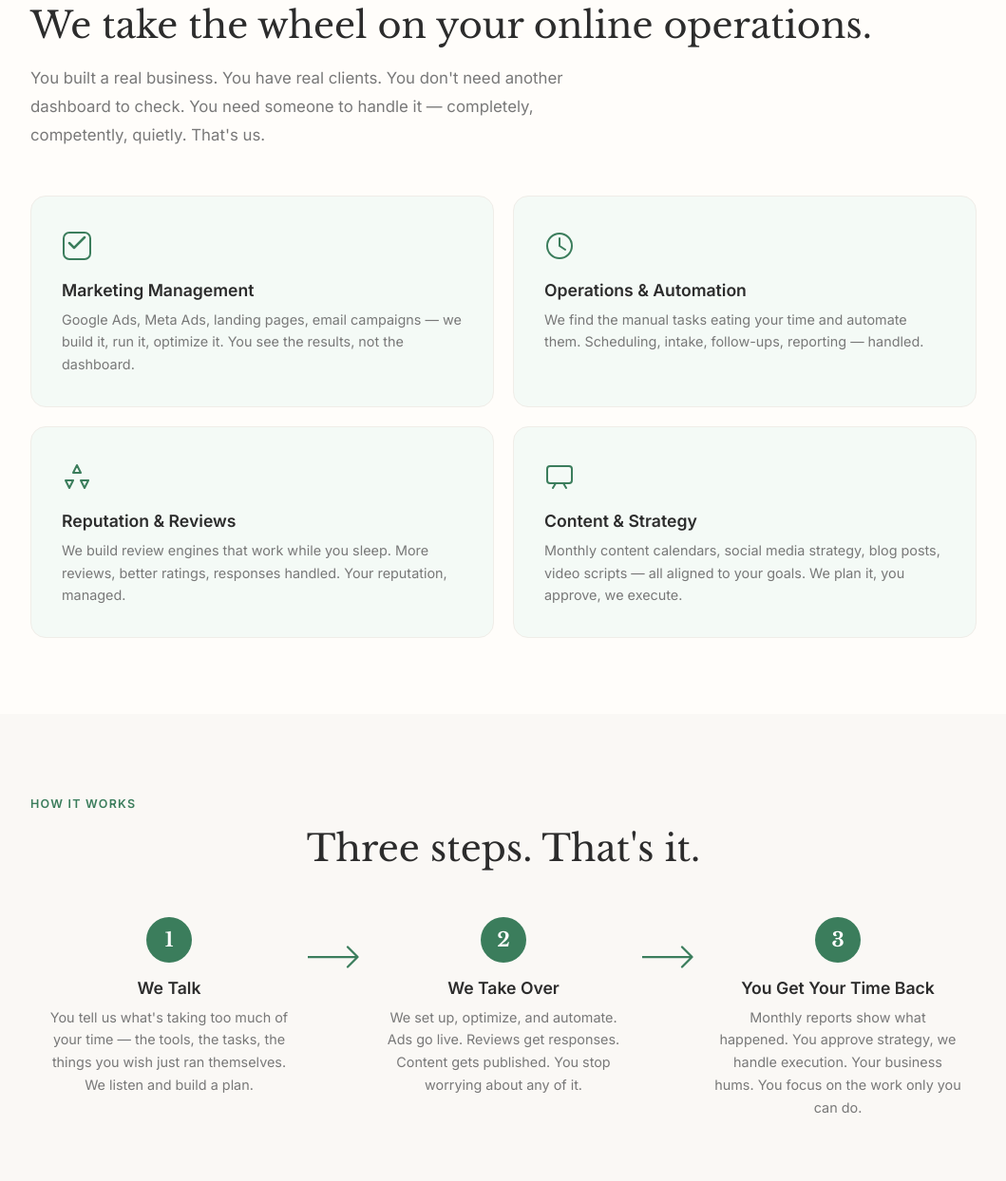
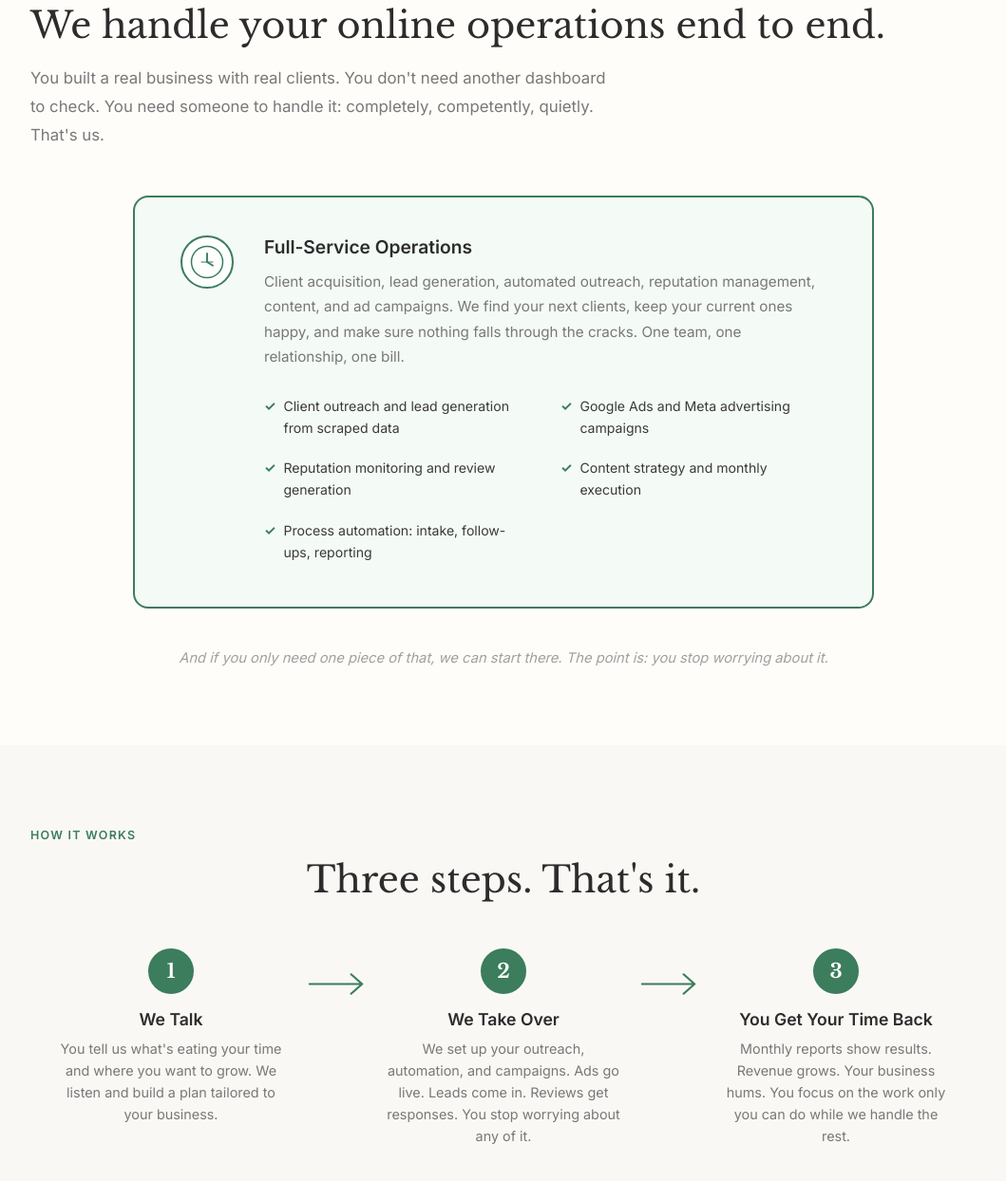
Before and after one commit to lucasdan411/a1strategic, a plain HTML site: page index.html in a window 1280 px wide. Shown: the part 1520-2764 px from the top of the page at 95% size, without its empty margins (110-1169 px from the left). Drawn offline with nearby package versions, Linux system fonts and the light colour scheme.

Commit message:
refocus: single service ops card, remove em dashes, fix step arrows, fix nav spacing

```diff
--- a/index.html
+++ b/index.html
@@ -4,7 +4,7 @@
   <meta charset="UTF-8">
   <meta name="viewport" content="width=device-width, initial-scale=1.0">
   <title>A1 Strategic — Online Operations, Handled</title>
-  <meta name="description" content="A1 Strategic handles your online operations so you can focus on what you actually do. Marketing, automation, reputation — we run it. You get peace of mind.">
+  <meta name="description" content="A1 Strategic handles your online operations so you can focus on what you actually do. We run it. You get peace of mind.">
   <link rel="preconnect" href="https://fonts.googleapis.com">
   <link rel="preconnect" href="https://fonts.gstatic.com" crossorigin>
   <link href="https://fonts.googleapis.com/css2?family=Libre+Baskerville:ital,wght@0,400;0,700;1,400&family=Inter:wght@300;400;500;600&display=swap" rel="stylesheet">
@@ -40,7 +40,7 @@
         </svg>
       </div>
       <h1>Your business runs.<br>We make sure it runs <em>without you.</em></h1>
-      <p class="hero-sub">Online operations, handled. Marketing, automation, reputation management — we take it off your plate so you get back to the work that actually needs you.</p>
+      <p class="hero-sub">We handle your online operations. Client outreach, lead generation, automation, reputation management. You focus on the work only you can do.</p>
       <div class="hero-cta">
         <a href="#contact" class="btn btn-primary">Start the Conversation</a>
         <a href="#what-we-do" class="btn btn-ghost">See What We Do</a>
@@ -52,22 +52,22 @@
   <section class="problem">
     <div class="section-inner">
       <p class="section-eyebrow">The Problem</p>
-      <h2>You didn't start your business to manage marketing tools.</h2>
+      <h2>You didn't start your business to juggle tools and chase leads.</h2>
       <div class="problem-grid">
         <div class="problem-card">
           <div class="problem-icon">&#9203;</div>
           <h3>Time You Don't Have</h3>
-          <p>Every hour spent updating Google Business, tweaking ads, or chasing reviews is an hour stolen from your actual work — the thing that makes you money.</p>
+          <p>Every hour spent updating Google Business, tweaking ads, or chasing reviews is an hour stolen from your actual work. The thing that makes you money.</p>
         </div>
         <div class="problem-card">
           <div class="problem-icon">&#128296;</div>
           <h3>Tools You Shouldn't Need to Learn</h3>
-          <p>Google Ads, Meta Business Suite, Birdeye, Wix, Medisoft, Google Workspace — the stack keeps growing. You shouldn't need a certification in six platforms just to run your practice.</p>
+          <p>Google Ads, Meta Business Suite, Birdeye, Wix, Medisoft, Google Workspace. The stack keeps growing. You shouldn't need certifications in six platforms just to run your practice.</p>
         </div>
         <div class="problem-card">
           <div class="problem-icon">&#128564;</div>
           <h3>Peace of Mind You Deserve</h3>
-          <p>Lying awake wondering if your ads are burning money, if your reviews are slipping, if you're missing calls — that's a tax you're paying every night. It stops here.</p>
+          <p>Lying awake wondering if your ads are burning money, if your reviews are slipping, if you're missing calls. That's a tax you pay every night. It stops here.</p>
         </div>
       </div>
     </div>
@@ -77,38 +77,32 @@
   <section class="what-we-do" id="what-we-do">
     <div class="section-inner">
       <p class="section-eyebrow">What We Do</p>
-      <h2>We take the wheel on your online operations.</h2>
-      <p class="section-intro">You built a real business. You have real clients. You don't need another dashboard to check. You need someone to handle it — completely, competently, quietly. That's us.</p>
-      <div class="services-grid">
-        <div class="service-card">
-          <div class="service-icon">
-            <svg viewBox="0 0 32 32" fill="none"><rect x="2" y="2" width="28" height="28" rx="6" stroke="#3B7D5C" stroke-width="2"/><path d="M8 13l5 5 11-11" stroke="#3B7D5C" stroke-width="2.5" stroke-linecap="round" stroke-linejoin="round"/></svg>
-          </div>
-          <h3>Marketing Management</h3>
-          <p>Google Ads, Meta Ads, landing pages, email campaigns — we build it, run it, optimize it. You see the results, not the dashboard.</p>
+      <h2>We handle your online operations end to end.</h2>
+      <p class="section-intro">You built a real business with real clients. You don't need another dashboard to check. You need someone to handle it: completely, competently, quietly. That's us.</p>
+
+      <!-- Primary service: Operations -->
+      <div class="primary-service">
+        <div class="primary-badge">
+          <svg viewBox="0 0 48 48" fill="none">
+            <circle cx="24" cy="24" r="22" stroke="#3B7D5C" stroke-width="2"/>
+            <path d="M24 12v12l8 5" stroke="#3B7D5C" stroke-width="2.5" stroke-linecap="round"/>
+            <path d="M16 24h16" stroke="#3B7D5C" stroke-width="1.5" stroke-linecap="round"/>
+          </svg>
         </div>
-        <div class="service-card">
-          <div class="service-icon">
-            <svg viewBox="0 0 32 32" fill="none"><circle cx="16" cy="16" r="13" stroke="#3B7D5C" stroke-width="2"/><path d="M16 8v8l6 4" stroke="#3B7D5C" stroke-width="2" stroke-linecap="round"/></svg>
-          </div>
-          <h3>Operations & Automation</h3>
-          <p>We find the manual tasks eating your time and automate them. Scheduling, intake, follow-ups, reporting — handled.</p>
-        </div>
-        <div class="service-card">
-          <div class="service-icon">
-            <svg viewBox="0 0 32 32" fill="none"><path d="M16 4l4 8h-8l4-8zM8 28l4-8h-8l4 8zM24 28l4-8h-8l4 8z" stroke="#3B7D5C" stroke-width="2" stroke-linejoin="round"/></svg>
-          </div>
-          <h3>Reputation & Reviews</h3>
-          <p>We build review engines that work while you sleep. More reviews, better ratings, responses handled. Your reputation, managed.</p>
-        </div>
-        <div class="service-card">
-          <div class="service-icon">
-            <svg viewBox="0 0 32 32" fill="none"><rect x="3" y="5" width="26" height="18" rx="3" stroke="#3B7D5C" stroke-width="2"/><path d="M9 28l3-5h8l3 5" stroke="#3B7D5C" stroke-width="2" stroke-linecap="round" stroke-linejoin="round"/></svg>
-          </div>
-          <h3>Content & Strategy</h3>
-          <p>Monthly content calendars, social media strategy, blog posts, video scripts — all aligned to your goals. We plan it, you approve, we execute.</p>
+        <div class="primary-body">
+          <h3>Full-Service Operations</h3>
+          <p>Client acquisition, lead generation, automated outreach, reputation management, content, and ad campaigns. We find your next clients, keep your current ones happy, and make sure nothing falls through the cracks. One team, one relationship, one bill.</p>
+          <ul class="primary-list">
+            <li>Client outreach and lead generation from scraped data</li>
+            <li>Google Ads and Meta advertising campaigns</li>
+            <li>Reputation monitoring and review generation</li>
+            <li>Content strategy and monthly execution</li>
+            <li>Process automation: intake, follow-ups, reporting</li>
+          </ul>
         </div>
       </div>
+
+      <p class="section-footnote">And if you only need one piece of that, we can start there. The point is: you stop worrying about it.</p>
     </div>
   </section>
 
@@ -121,23 +115,23 @@
         <div class="step">
           <div class="step-num">1</div>
           <h3>We Talk</h3>
-          <p>You tell us what's taking too much of your time — the tools, the tasks, the things you wish just ran themselves. We listen and build a plan.</p>
+          <p>You tell us what's eating your time and where you want to grow. We listen and build a plan tailored to your business.</p>
         </div>
         <div class="step-connector" aria-hidden="true">
-          <svg viewBox="0 0 40 24" fill="none"><path d="M0 12h34M28 5l7 7-7 7" stroke="#3B7D5C" stroke-width="1.5" stroke-linecap="round" stroke-linejoin="round"/></svg>
+          <svg viewBox="0 0 48 24" fill="none"><path d="M4 12h38M34 5l8 7-8 7" stroke="#3B7D5C" stroke-width="1.5" stroke-linecap="round" stroke-linejoin="round"/></svg>
         </div>
         <div class="step">
           <div class="step-num">2</div>
           <h3>We Take Over</h3>
-          <p>We set up, optimize, and automate. Ads go live. Reviews get responses. Content gets published. You stop worrying about any of it.</p>
+          <p>We set up your outreach, automation, and campaigns. Ads go live. Leads come in. Reviews get responses. You stop worrying about any of it.</p>
         </div>
         <div class="step-connector" aria-hidden="true">
-          <svg viewBox="0 0 40 24" fill="none"><path d="M0 12h34M28 5l7 7-7 7" stroke="#3B7D5C" stroke-width="1.5" stroke-linecap="round" stroke-linejoin="round"/></svg>
+          <svg viewBox="0 0 48 24" fill="none"><path d="M4 12h38M34 5l8 7-8 7" stroke="#3B7D5C" stroke-width="1.5" stroke-linecap="round" stroke-linejoin="round"/></svg>
         </div>
         <div class="step">
           <div class="step-num">3</div>
           <h3>You Get Your Time Back</h3>
-          <p>Monthly reports show what happened. You approve strategy, we handle execution. Your business hums. You focus on the work only you can do.</p>
+          <p>Monthly reports show results. Revenue grows. Your business hums. You focus on the work only you can do while we handle the rest.</p>
         </div>
       </div>
     </div>
@@ -199,7 +193,7 @@
       <div class="contact-card">
         <p class="section-eyebrow">Let's Talk</p>
         <h2>You've done enough manual work for one lifetime.</h2>
-        <p>Call or email. Tell us what's eating your time. We'll tell you how we'd handle it — no pitch, no pressure, just a conversation.</p>
+        <p>Call or email. Tell us what's eating your time. We'll tell you how we'd handle it. No pitch, no pressure, just a conversation.</p>
         <div class="contact-details">
           <a href="tel:8152286246" class="contact-link">
             <svg viewBox="0 0 20 20" fill="none"><path d="M3 3h4l1.5 4-2 2.5a13 13 0 008 8l2.5-2L21 17v4h-1C10.5 21 3 13.5 3 3z" stroke="#3B7D5C" stroke-width="1.5" stroke-linejoin="round"/></svg>
--- a/style.css
+++ b/style.css
@@ -77,6 +77,13 @@ section { padding: 5rem 0; }
   margin-bottom: 3rem;
   line-height: 1.8;
 }
+.section-footnote {
+  text-align: center;
+  font-size: 0.92rem;
+  color: var(--text-muted);
+  margin-top: 2.5rem;
+  font-style: italic;
+}
 
 /* ---- Buttons ---- */
 .btn {
@@ -130,12 +137,14 @@ nav {
   display: flex;
   align-items: center;
   justify-content: space-between;
+  gap: 2rem;
 }
 .logo {
   display: flex;
   align-items: center;
   gap: 0.65rem;
   text-decoration: none;
+  flex-shrink: 0;
 }
 .logo-mark { width: 32px; height: 32px; flex-shrink: 0; }
 .logo-text {
@@ -148,6 +157,7 @@ nav {
   display: flex;
   gap: 2rem;
   align-items: center;
+  margin-left: auto;
 }
 .nav-links a {
   color: var(--text-light);
@@ -207,34 +217,57 @@ nav {
 
 /* ---- WHAT WE DO ---- */
 .what-we-do { background: var(--warm-white); }
-.services-grid {
-  display: grid;
-  grid-template-columns: repeat(2, 1fr);
-  gap: 1.25rem;
+
+/* Primary service — single card */
+.primary-service {
+  display: flex;
+  gap: 2rem;
+  align-items: flex-start;
+  background: var(--green-pale);
+  border: 2px solid var(--green);
+  border-radius: var(--radius-lg);
+  padding: 2.5rem 3rem;
+  max-width: 780px;
+  margin: 0 auto;
 }
-.service-card {
-  background: var(--green-pale);
-  border: 1px solid var(--border-light);
-  border-radius: var(--radius-lg);
-  padding: 2rem;
-  transition: transform 0.2s, border-color 0.2s;
-}
-.service-card:hover {
-  transform: translateY(-2px);
-  border-color: var(--green);
-}
-.service-icon {
-  width: 40px;
-  height: 40px;
-  margin-bottom: 1rem;
+.primary-badge {
+  flex-shrink: 0;
+  width: 56px;
+  height: 56px;
   display: flex;
   align-items: center;
+  justify-content: center;
+  background: white;
+  border-radius: 50%;
+  border: 2px solid var(--green);
 }
-.service-icon svg { width: 32px; height: 32px; }
-.service-card p { font-size: 0.9rem; color: var(--text-light); }
+.primary-badge svg { width: 36px; height: 36px; }
+.primary-body h3 { font-size: 1.2rem; margin-bottom: 0.75rem; }
+.primary-body > p { font-size: 0.95rem; color: var(--text-light); line-height: 1.75; }
+.primary-list {
+  margin-top: 1.25rem;
+  display: grid;
+  grid-template-columns: 1fr 1fr;
+  gap: 0.5rem 2rem;
+}
+.primary-list li {
+  font-size: 0.88rem;
+  color: var(--text);
+  padding: 0.35rem 0;
+  display: flex;
+  align-items: flex-start;
+  gap: 0.5rem;
+}
+.primary-list li::before {
+  content: "✓";
+  color: var(--green);
+  font-weight: 700;
+  flex-shrink: 0;
+}
 
-@media (max-width: 600px) {
-  .services-grid { grid-template-columns: 1fr; }
+@media (max-width: 768px) {
+  .primary-service { flex-direction: column; padding: 2rem; }
+  .primary-list { grid-template-columns: 1fr; }
 }
 
 /* ---- HOW IT WORKS ---- */
@@ -243,10 +276,11 @@ nav {
 .steps {
   display: flex;
   align-items: flex-start;
+  justify-content: center;
   gap: 0;
 }
 .step {
-  flex: 1;
+  flex: 0 1 280px;
   text-align: center;
   padding: 0 1rem;
 }
@@ -264,25 +298,32 @@ nav {
   font-weight: 700;
   margin: 0 auto 1rem;
 }
-.step p { font-size: 0.9rem; color: var(--text-light); }
+.step h3 { margin-bottom: 0.5rem; }
+.step p { font-size: 0.9rem; color: var(--text-light); line-height: 1.6; }
 .step-connector {
   flex-shrink: 0;
-  padding-top: 1.5rem;
   display: flex;
-  align-items: center;
-  width: 60px;
+  align-items: flex-start;
+  padding-top: 1.25rem;
+  width: 70px;
 }
-.step-connector svg { width: 100%; }
+.step-connector svg {
+  width: 100%;
+  height: auto;
+  display: block;
+}
 
 @media (max-width: 768px) {
-  .steps { flex-direction: column; gap: 1.5rem; }
+  .steps { flex-direction: column; align-items: center; gap: 0; }
+  .step { flex: none; max-width: 320px; }
   .step-connector {
     transform: rotate(90deg);
-    width: auto;
-    padding: 0;
+    width: 48px;
+    padding-top: 0;
     justify-content: center;
-    margin: -0.5rem 0;
+    margin: 0.25rem 0;
   }
+  .step-connector svg { width: 48px; }
 }
 
 /* ---- TESTIMONIALS ---- */
```
